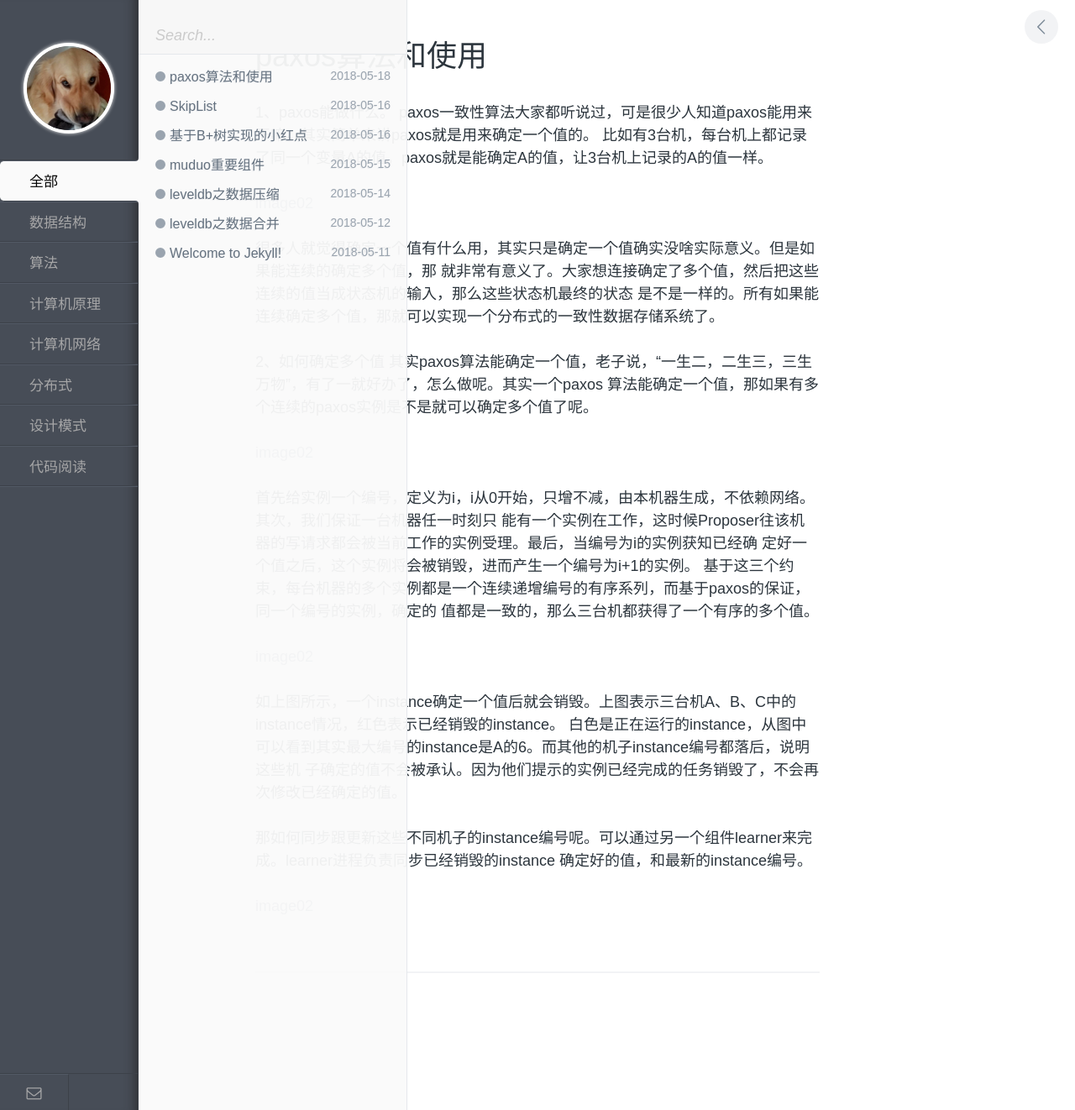
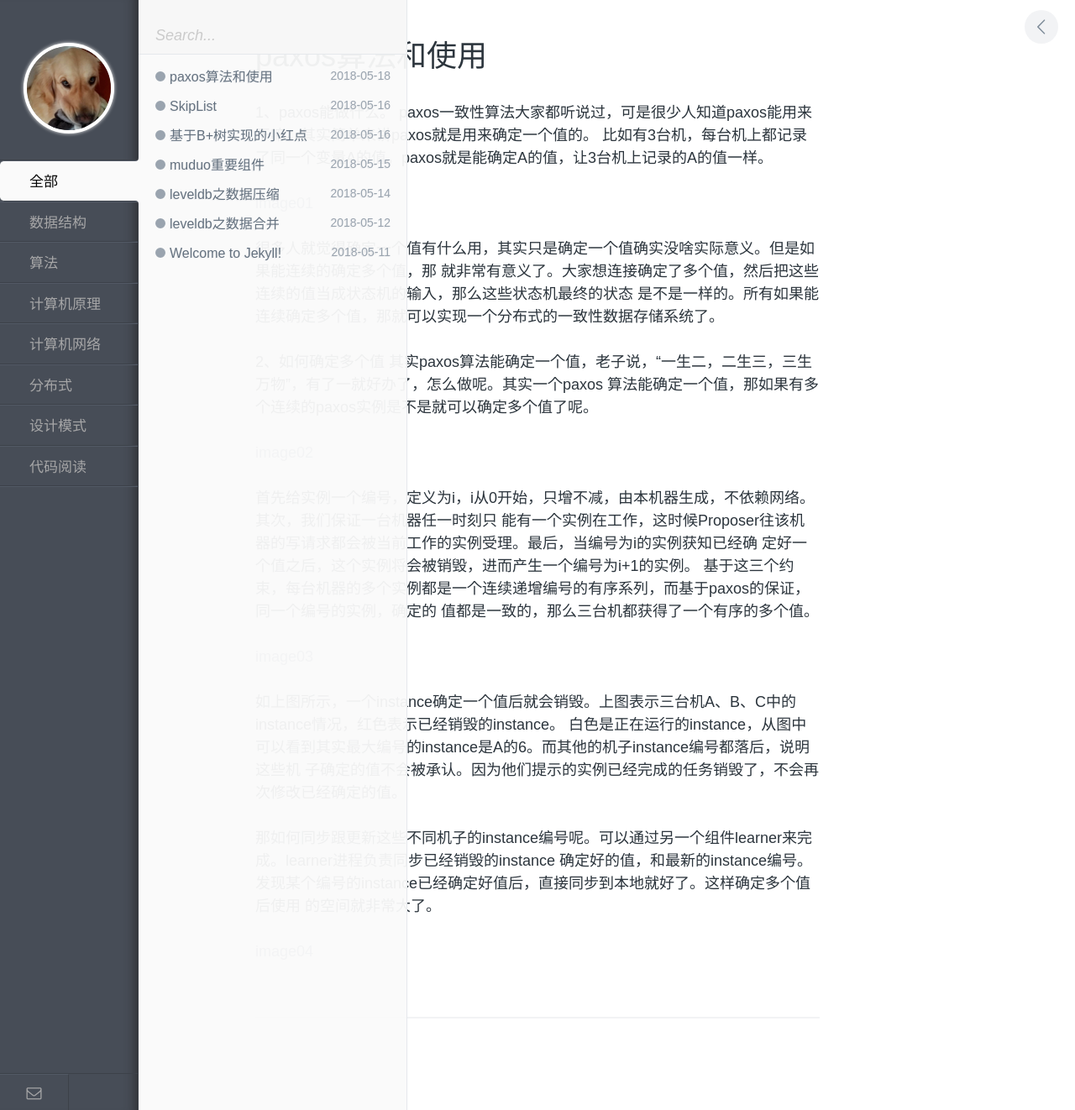
Before and after one commit to LZhuY/lzhuy.github.com, a Jekyll site: the page built from _posts/2018-05-18-paxos算法和使用.markdown, in a window 1280 px wide. Shown: the whole page at 84% size. Built offline with Jekyll 4.4.1, drawn with Linux system fonts in a browser that asks for light colours; comment, search, counter and statistics services are not loaded.

Commit message:
![image01](file:///E:/my_images/img01.jpg)
![image01](file:///E:/my_images/img01.jpg)

```diff
--- a/_posts/2018-05-14-leveldb数据压缩过程.markdown
+++ b/_posts/2018-05-14-leveldb数据压缩过程.markdown
@@ -81,4 +81,5 @@ class MemTable{
 }
 
 {% endhighlight %}
+
 [image02](/assets/img/leveldb/sstable_format.png)
--- a/_posts/2018-05-18-paxos算法和使用.markdown
+++ b/_posts/2018-05-18-paxos算法和使用.markdown
@@ -10,7 +10,7 @@ tags: distributed_system
 paxos一致性算法大家都听说过，可是很少人知道paxos能用来干嘛。其实简单来讲paxos就是用来确定一个值的。
 比如有3台机，每台机上都记录了同一个变量A的值。paxos就是能确定A的值，让3台机上记录的A的值一样。
 
-[image02](/assets/img/paxos/640_1.webp)
+[image01](/assets/img/paxos/640_1.webp)
 
 很多人就觉得确定一个值有什么用，其实只是确定一个值确实没啥实际意义。但是如果能连续的确定多个值，那
 就非常有意义了。大家想连接确定了多个值，然后把这些连续的值当成状态机的输入，那么这些状态机最终的状态
@@ -29,13 +29,14 @@ paxos一致性算法大家都听说过，可是很少人知道paxos能用来干
 基于这三个约束，每台机器的多个实例都是一个连续递增编号的有序系列，而基于paxos的保证，同一个编号的实例，确定的
 值都是一致的，那么三台机都获得了一个有序的多个值。
 
-[image02](/assets/img/paxos/640_3.webp)
+[image03](/assets/img/paxos/640_3.webp)
 
 如上图所示，一个instance确定一个值后就会销毁。上图表示三台机A、B、C中的instance情况，红色表示已经销毁的instance。
 白色是正在运行的instance，从图中可以看到其实最大编号的instance是A的6。而其他的机子instance编号都落后，说明这些机
 子确定的值不会被承认。因为他们提示的实例已经完成的任务销毁了，不会再次修改已经确定的值。
 
 那如何同步跟更新这些不同机子的instance编号呢。可以通过另一个组件learner来完成。learner进程负责同步已经销毁的instance
-确定好的值，和最新的instance编号。
+确定好的值，和最新的instance编号。发现某个编号的instance已经确定好值后，直接同步到本地就好了。这样确定多个值后使用
+的空间就非常大了。
 
-[image02](/assets/img/paxos/640_4.webp)
+[image04](/assets/img/paxos/640_4.webp)
```
